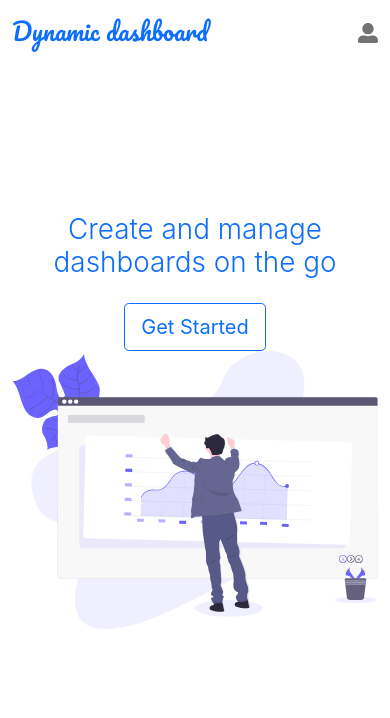
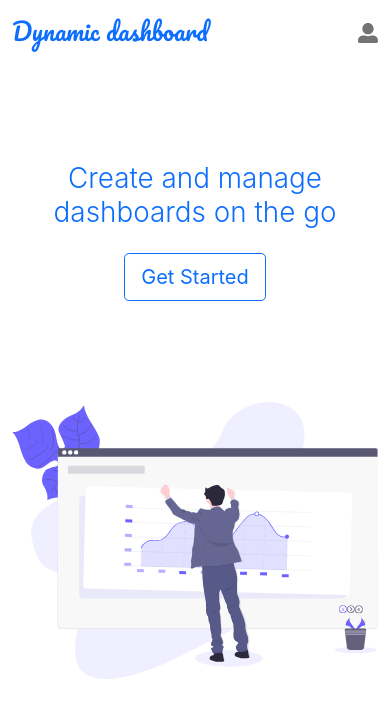
Before and after one commit to s-ashwin/DynamicDashboard, a React (Create React App) app: page / in a window 390 px wide. Shown: the top 718 px of the page. Built offline with nearby package versions, Linux system fonts and the light colour scheme.

Commit message:
fixed css issues - home page

```diff
--- a/src/App.css
+++ b/src/App.css
@@ -83,9 +83,17 @@ img{
     .navbar-brand{
         font-size: x-large;
     }
+    .container{
+        height: 85%;
+        display: flex;
+        flex-direction: column;
+        align-items: center;
+        justify-content: space-evenly;
+    }
     .banner{
-      flex-direction: column;
-      justify-content: space-evenly;
+        height: 100%;
+        flex-direction: column;
+        justify-content: space-evenly;
     }
     .banner{
         height: 100%;
```
